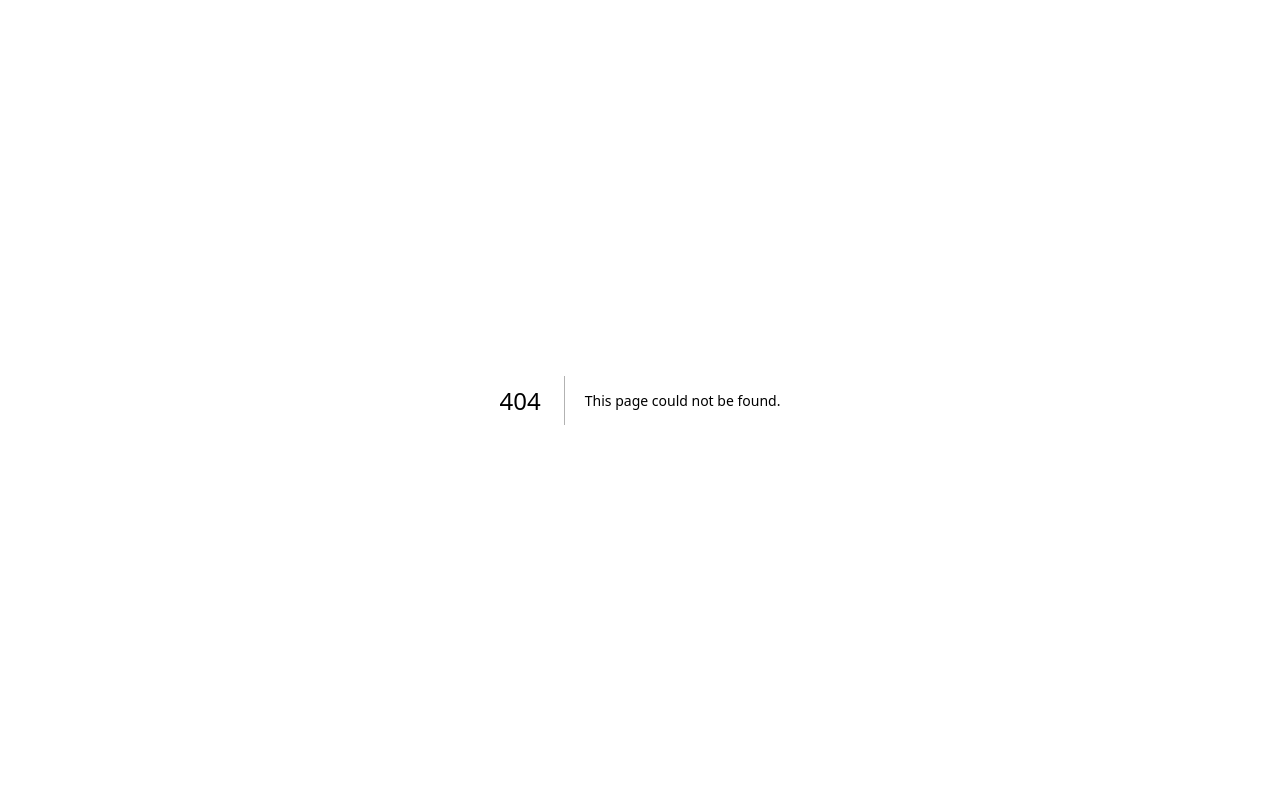
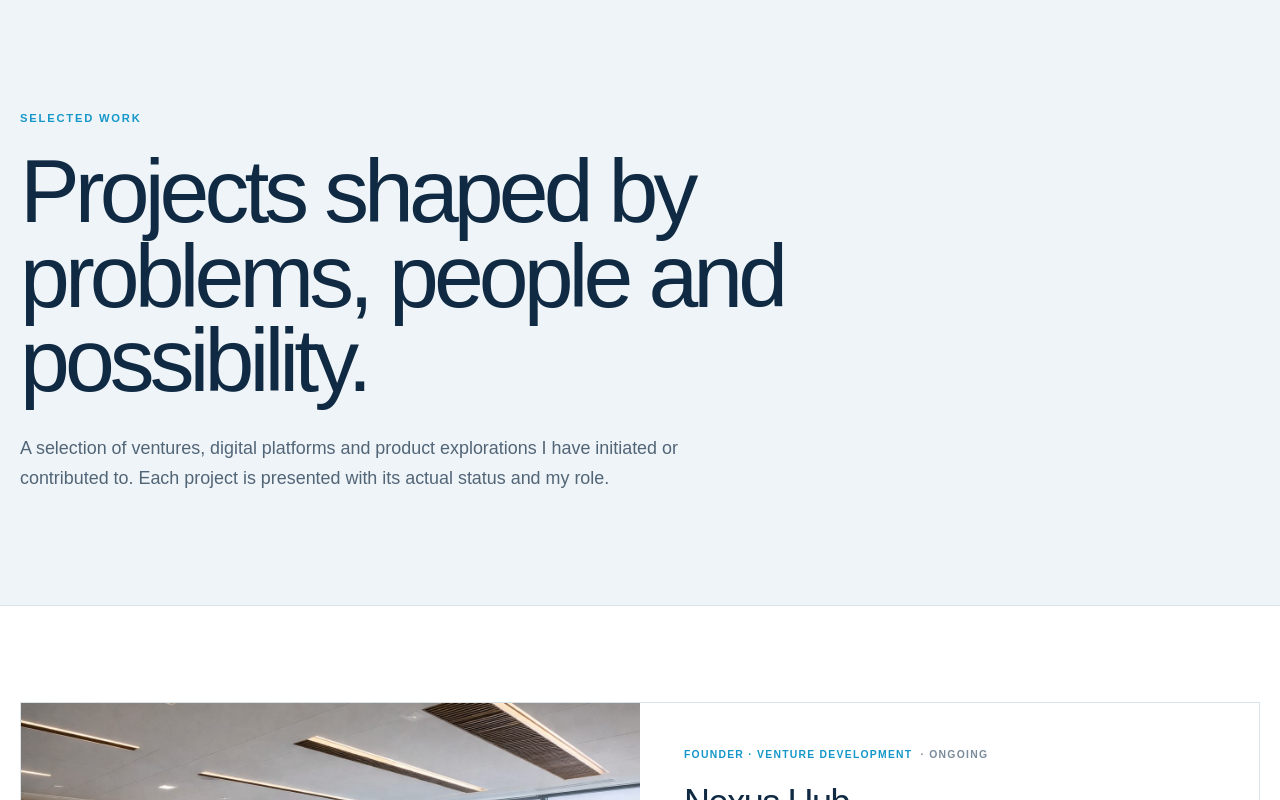
Before and after one commit to hlestakovjames/hlestakovjames-frontend, a Next.js app: page /work in a window 1280 px wide. Before the commit this address had no page. Shown: the top 800 px of the page. Built offline with nearby package versions, Linux system fonts and the light colour scheme.

Commit message:
Add redesigned selected work and project case study overview

```diff
--- /dev/null
+++ b/app/(public)/work/page.tsx
@@ -0,0 +1,16 @@
+import Image from "next/image";
+import Link from "next/link";
+
+const projects = [
+  { id:"nexus-hub", name:"Nexus Hub", role:"Founder · Venture development", status:"Ongoing", image:"/images/organizations/nexus-hub.jpeg", summary:"A growing venture focused on digital solutions, technology products and media initiatives. The work includes shaping the organization, its digital presence and the foundations for an interconnected product ecosystem.", contribution:"Founder-led direction, venture development, product thinking, digital strategy and technology implementation.", href:"https://nexushubgroup.vercel.app" },
+  { id:"kuhrsa", name:"KUHRSA", role:"Developer · Digital systems", status:"Live platform", image:"/images/organizations/kuhrsa.jpeg", summary:"A digital platform supporting the online presence and operational needs of a university human resource students’ association.", contribution:"Website and system development, technical implementation and ongoing digital systems work.", href:"https://kuhrsa.vercel.app" },
+];
+
+export default function WorkPage() {
+ return <main className="bg-white text-[var(--brand-navy)]">
+  <section className="border-b border-[var(--brand-border)] bg-[var(--surface-muted)]"><div className="container-wide py-20 md:py-28"><p className="eyebrow text-[var(--brand-cyan)]">Selected work</p><h1 className="display-heading mt-6 max-w-5xl">Projects shaped by problems, people and possibility.</h1><p className="body-large mt-8 max-w-2xl text-[var(--brand-text-secondary)]">A selection of ventures, digital platforms and product explorations I have initiated or contributed to. Each project is presented with its actual status and my role.</p></div></section>
+  <section id="projects" className="section-padding"><div className="container-wide"><div className="grid gap-8">{projects.map((p,i)=><article key={p.id} id={p.id} className="grid overflow-hidden border border-[var(--brand-border)] lg:grid-cols-[1fr_1fr]"><div className={`relative min-h-[280px] bg-[var(--surface-muted)] ${i%2?"lg:order-2":""}`}><Image src={p.image} alt={p.name} fill sizes="(max-width: 1024px) 100vw, 50vw" className="object-cover"/></div><div className="flex flex-col justify-center p-7 md:p-11"><div className="flex flex-wrap gap-2 text-[0.65rem] font-bold uppercase tracking-[0.12em]"><span className="text-[var(--brand-cyan)]">{p.role}</span><span className="text-[var(--brand-text-muted)]">· {p.status}</span></div><h2 className="mt-5 text-3xl font-medium tracking-[-0.04em] md:text-4xl">{p.name}</h2><p className="mt-5 text-sm leading-7 text-[var(--brand-text-secondary)]">{p.summary}</p><div className="mt-6 border-t border-[var(--brand-border)] pt-5"><p className="eyebrow text-[var(--brand-text-muted)]">My contribution</p><p className="mt-3 text-sm leading-7 text-[var(--brand-text-secondary)]">{p.contribution}</p></div><a href={p.href} target="_blank" rel="noreferrer" className="mt-7 text-sm font-semibold text-[var(--brand-navy)] underline decoration-[var(--brand-cyan)] underline-offset-8">Visit project ↗</a></div></article>)}</div>
+  <article id="assetpass" className="mt-8 border border-[var(--brand-border)] bg-[var(--surface-muted)] p-7 md:p-11"><p className="eyebrow text-[var(--brand-violet)]">Product exploration · In development</p><h2 className="mt-4 text-3xl font-medium tracking-[-0.04em]">AssetPass</h2><p className="mt-5 max-w-3xl text-sm leading-7 text-[var(--brand-text-secondary)]">An early digital asset ecosystem product exploration connected to the Nexus Hub product direction. The initial product positioning and scope are being established before the wider ecosystem vision is considered.</p><p className="mt-5 text-xs font-semibold uppercase tracking-[0.12em] text-[var(--brand-text-muted)]">Status: Early product development and positioning</p></article></div></section>
+  <section id="case-studies" className="border-t border-[var(--brand-border)] bg-[var(--brand-navy)] py-16 text-white"><div className="container-wide flex flex-col justify-between gap-8 md:flex-row md:items-end"><div><p className="eyebrow text-[var(--brand-cyan)]">How I document work</p><h2 className="mt-4 max-w-3xl text-3xl font-medium tracking-[-0.04em] md:text-5xl">Context matters as much as the outcome.</h2><p className="mt-5 max-w-2xl text-sm leading-7 text-white/65">As projects mature, case studies will include the problem, decisions, architecture, implementation, constraints and lessons learned — not just screenshots.</p></div><Link href="/contact" className="text-sm font-semibold underline decoration-[var(--brand-cyan)] underline-offset-8">Discuss a project ↗</Link></div></section>
+ </main>;
+}
```
